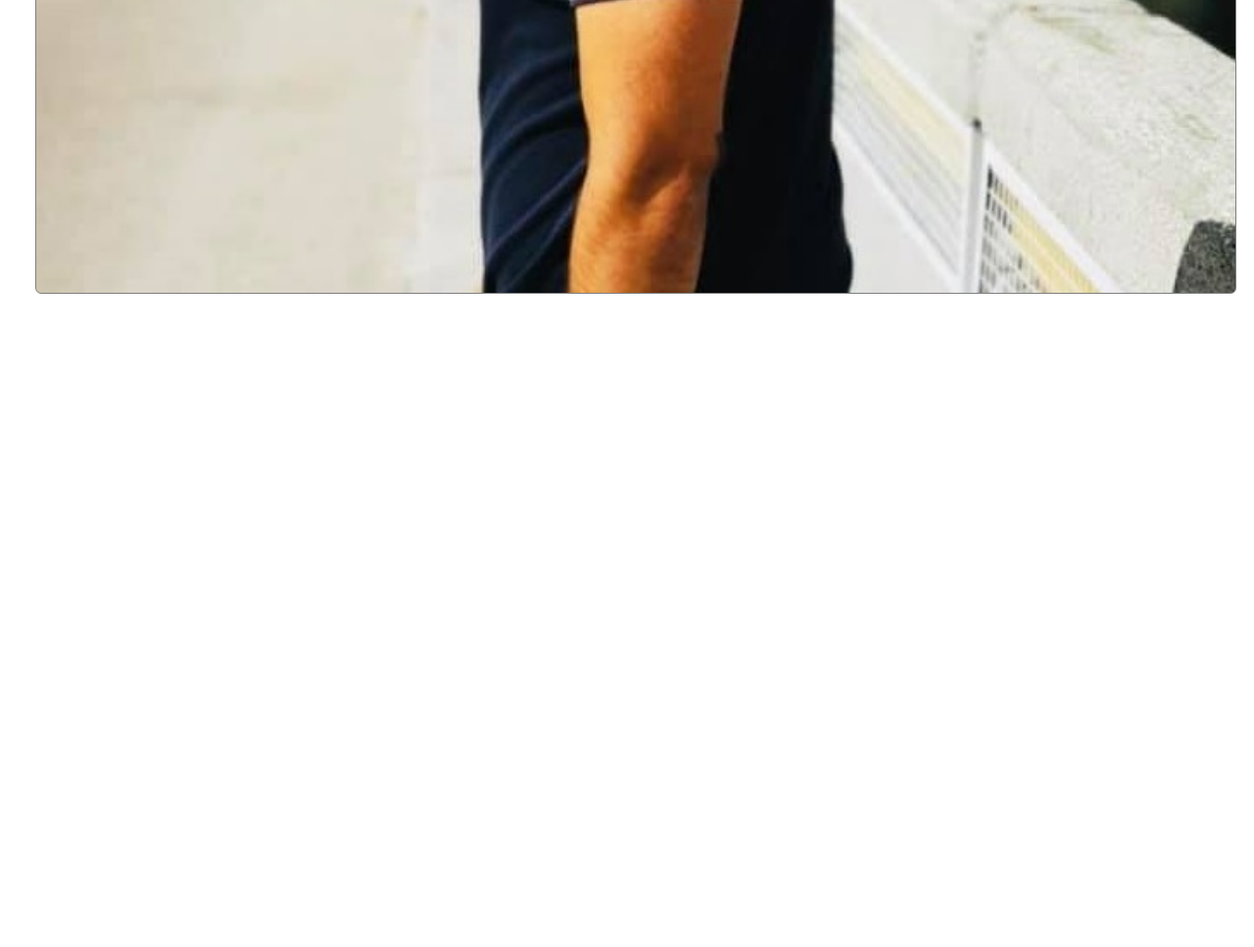
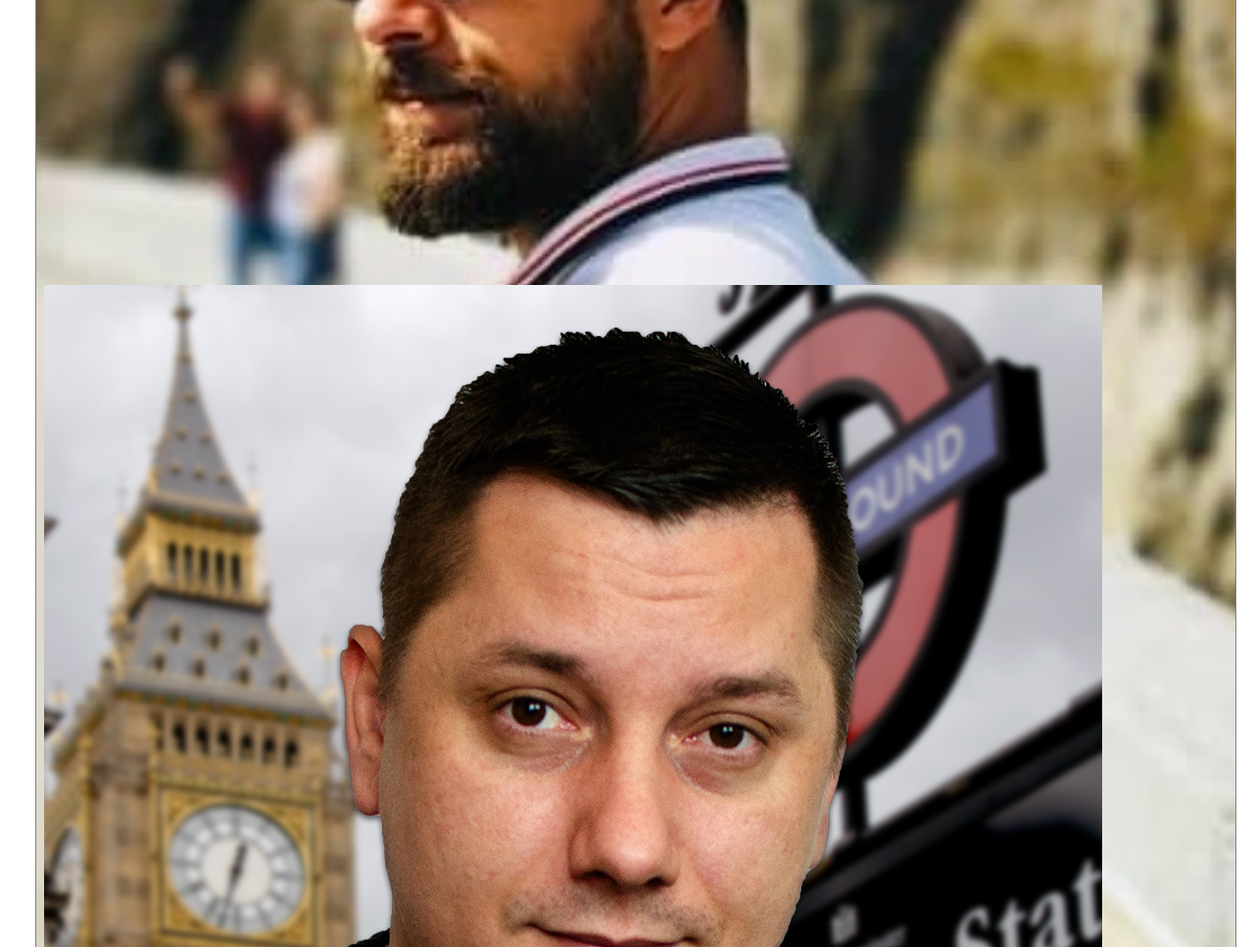
Before and after one commit to NicolaePaulGeambazu/N, a website: page web/index.html in a window 1280 px wide. Shown: the part 1773-2740 px from the top of the page at 98% size. Before the commit the page ends 2073 px from the top, so only its background shows below. Drawn offline with Linux system fonts and the light colour scheme.

Commit message:
new stuff

```diff
--- a/web/index.html
+++ b/web/index.html
@@ -50,7 +50,7 @@
         <c></c>
         <c>
           <div class="image-wrapper">
-          <!-- <img class avatar src="8.jpg"> -->
+           <img class avatar src="./5.jpg">
           </div>
         </c>
       </grid>
```
Also changed, not shown: requirement/image/5.jpg (added), web/5.jpg (added).
